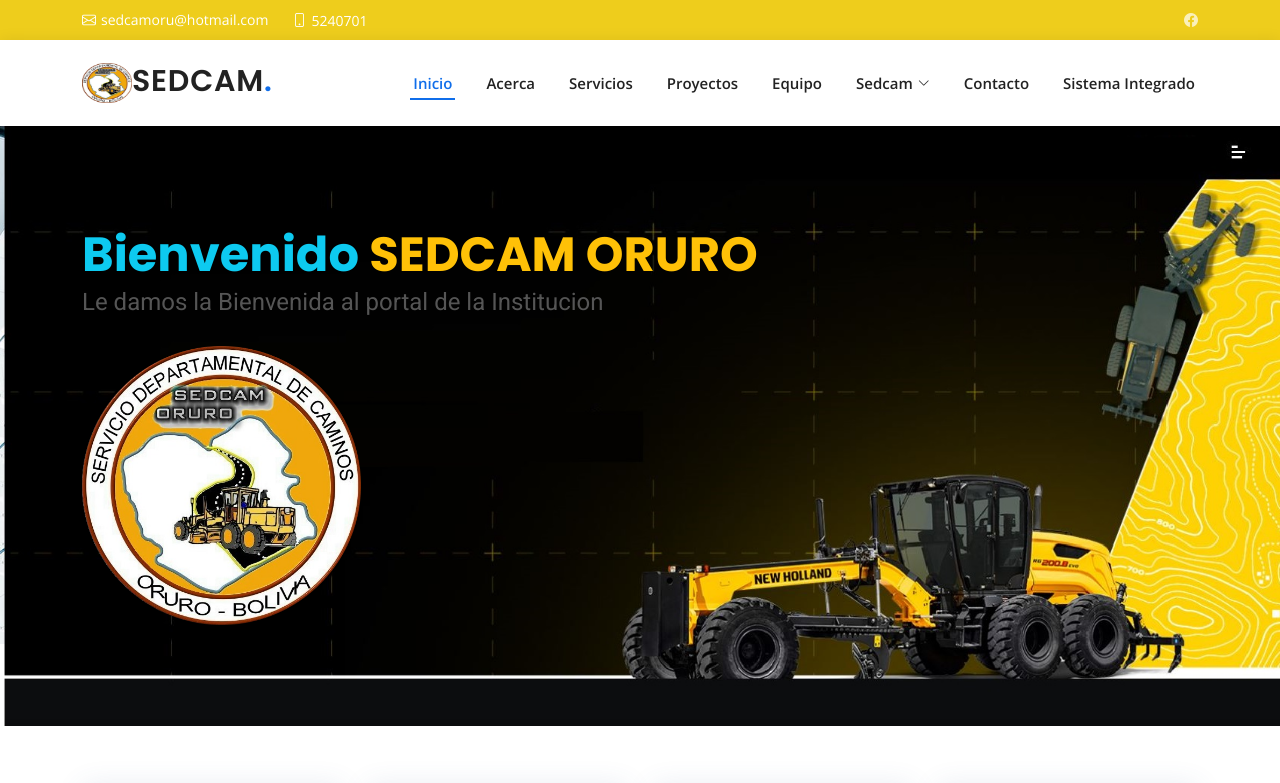
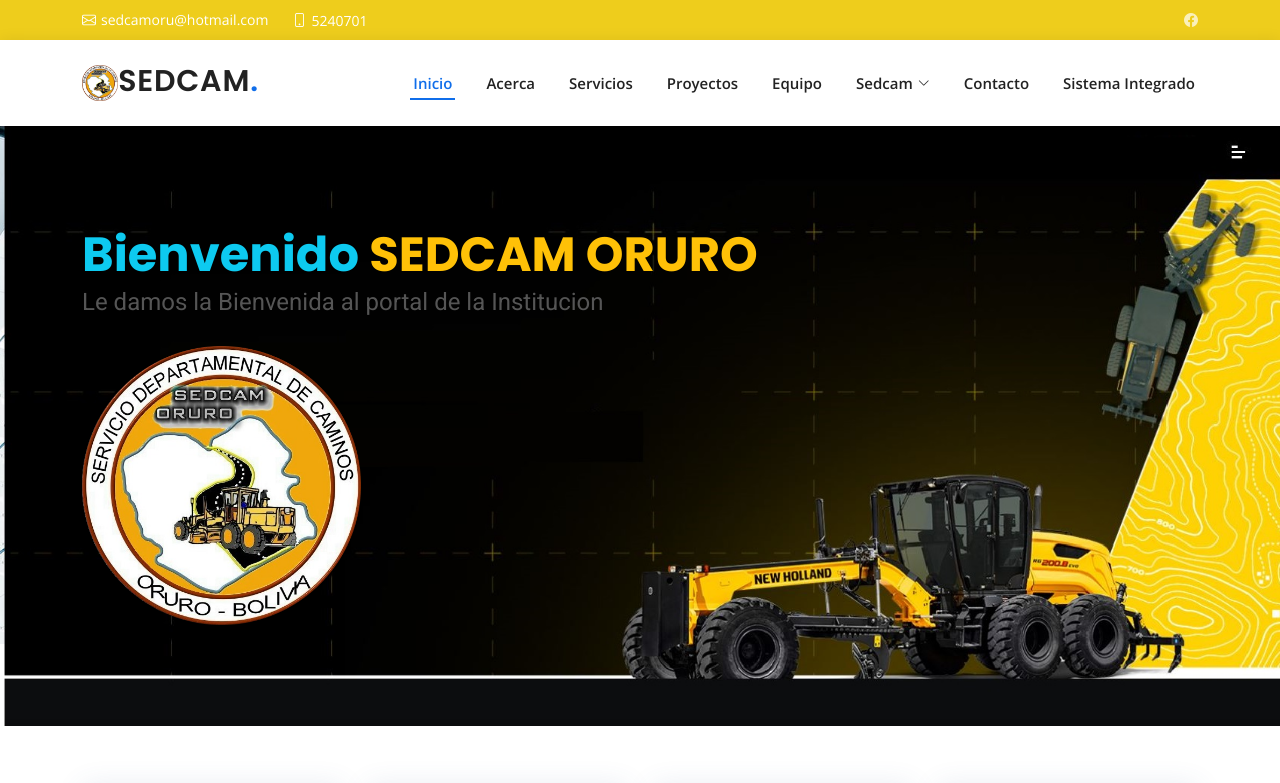
Before and after one commit to Cortmix/htdocs, a plain HTML site: page index.html in a window 1280 px wide. Shown: the top 783 px of the page. Drawn offline with nearby package versions, Linux system fonts and the light colour scheme.

Commit message:
Actualizacion Web

```diff
--- a/index.html
+++ b/index.html
@@ -57,9 +57,9 @@
   <header id="header" class="d-flex align-items-center">
     <div class="container d-flex align-items-center justify-content-between">
 
-      <h1 class="logo"><img src="assets/img/Logo_Sedcam.png" width="50" height="50" alt=""/><a href="index.html">SEDCAM<span>.</span></a></h1>
+      <h1 class="logo"><img src="assets/img/Logo_Sedcam.png" width="20%" height="20%" alt=""/><a href="index.html">SEDCAM<span>.</span></a></h1>
       <!-- Uncomment below if you prefer to use an image logo -->
-      <!-- <a href="index.html" class="logo"><img src="assets/img/logo.png" alt=""></a>-->
+       <!-- <a href="index.html" class="logo"><img src="assets/img/logo.png" alt=""></a>-->
 
       <nav id="navbar" class="navbar">
         <ul>
```
Also changed, not shown: assets/img/testimonials-bg.jpg.
